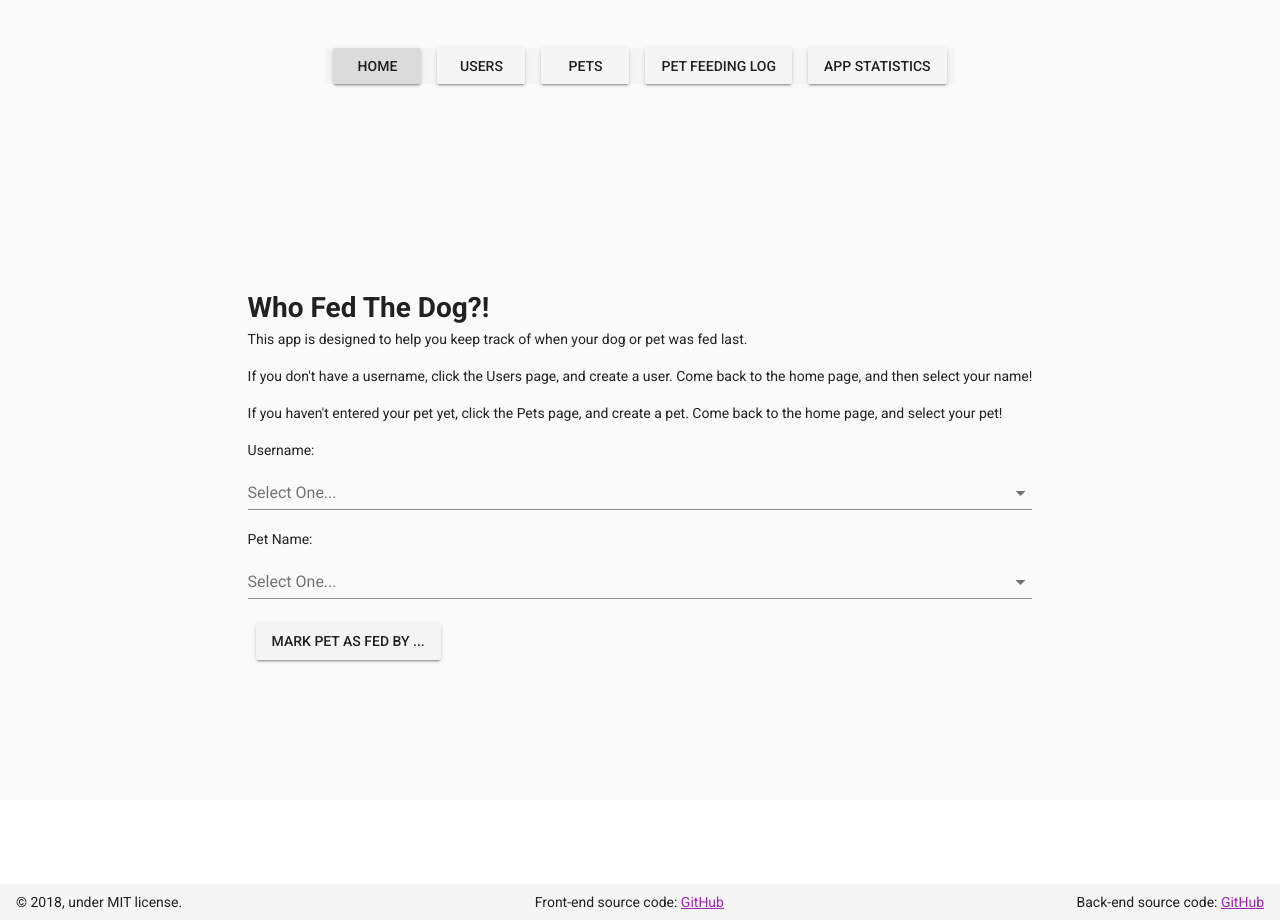
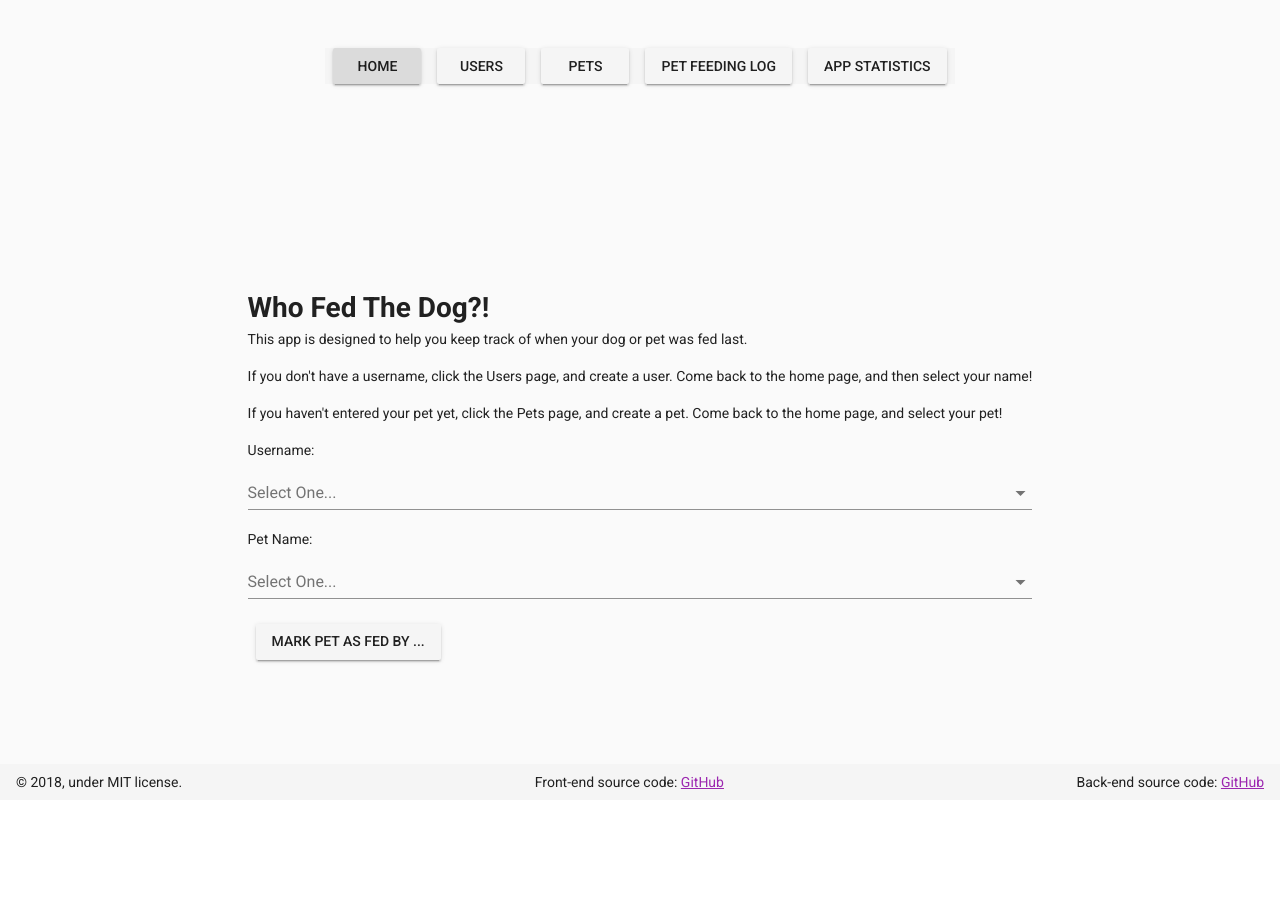
Before and after one commit to yhtomitim/who-fed-the-dog-client, a Vue app in the folder who-fed-the-dog/: page / in a window 1280 px wide. After the commit the page ends 884 px from the top, so only its background shows below. Built offline with nearby package versions, Linux system fonts and the light colour scheme; no server answers.

Commit message:
change footer position to fixed

```diff
--- a/who-fed-the-dog/src/components/Footer.vue
+++ b/who-fed-the-dog/src/components/Footer.vue
@@ -1,5 +1,7 @@
 <template>
-   <v-footer pb-5>
+   <v-footer
+    pb-5
+    fixed>
       <v-flex d-flex>
         <span class="pl-3">&copy; 2018, under MIT license.</span>
         <span class="text-md-center">Front-end source code: <a href="https://github.com/yhtomitim/who-fed-the-dog-client">GitHub</a></span>
@@ -13,7 +15,7 @@
 <style>
   a {
     text-decoration: underline;
-    color: black;
+    color: #000000;
   }
 
 </style>
```
